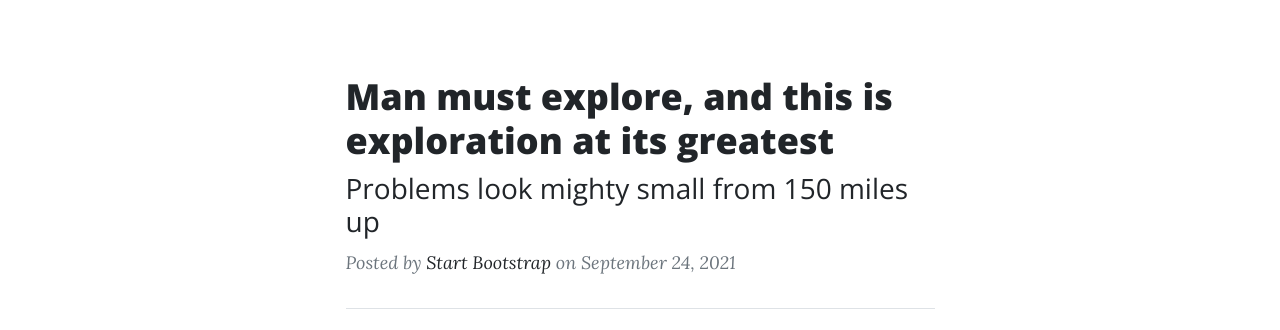
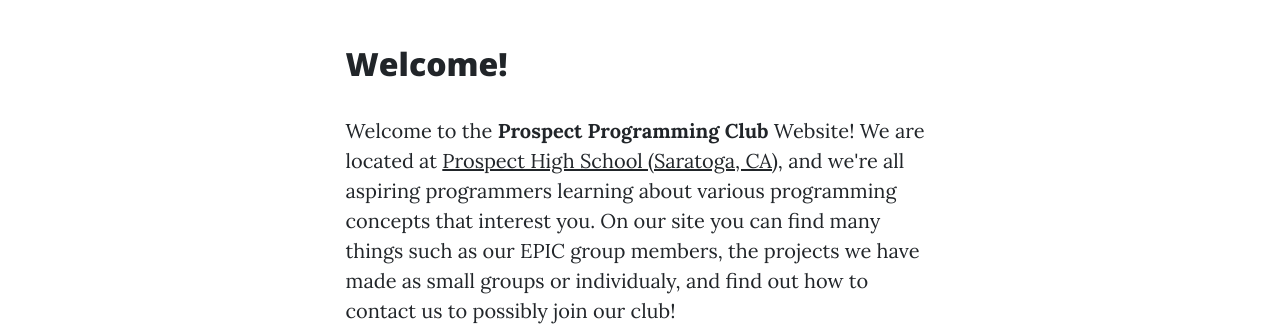
Before and after one commit to Prospect-Programming-Club/programming-club-website-3.0, a plain HTML site: page index.html in a window 1280 px wide. Shown: the part 631-961 px from the top of the page. Drawn offline with nearby package versions, Linux system fonts and the light colour scheme.

Commit message:
Update index.html

```diff
--- a/index.html
+++ b/index.html
@@ -34,7 +34,7 @@
             </div>
         </nav>
         <!-- Page Header-->
-        <header class="masthead" style="background-image: url('assets/img/home-bg.jpg')">
+        <header class="masthead" style="background-image: url('https://www.julietsailaw.com/wp-content/uploads/2020/05/Prospect-High-School.jpg')">
             <div class="container position-relative px-4 px-lg-5">
                 <div class="row gx-4 gx-lg-5 justify-content-center">
                     <div class="col-md-10 col-lg-8 col-xl-7">
@@ -52,10 +52,9 @@
                 <div class="col-md-10 col-lg-8 col-xl-7">
                     <!-- Post preview-->
                     <div class="post-preview">
-                        <a href="post.html">
-                            <h2 class="post-title">Man must explore, and this is exploration at its greatest</h2>
-                            <h3 class="post-subtitle">Problems look mighty small from 150 miles up</h3>
-                        </a>
+                            <h2 class="post-title">Welcome!</h2>
+                            <p class="post-subtitle"> Welcome to the <strong>Prospect Programming Club</strong> Website! We are located at <a href="https://prospect.cuhsd.org">Prospect High School (Saratoga, CA)</a>, and we're all aspiring programmers learning about various programming concepts that interest you.
+                                On our site you can find many things such as our EPIC group members, the projects we have made as small groups or individualy, and find out how to contact us to possibly join our club!</p>
                         <p class="post-meta">
                             Posted by
                             <a href="#!">Start Bootstrap</a>
```
